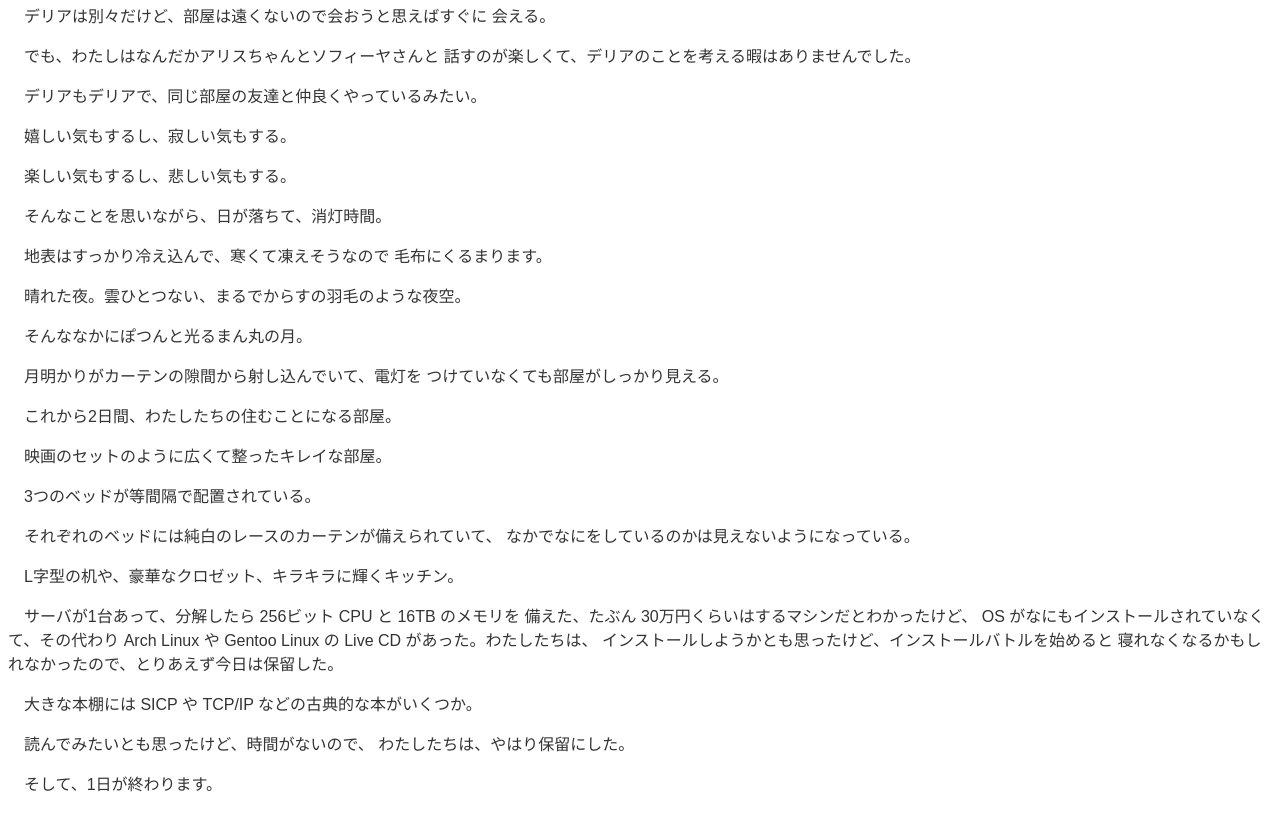
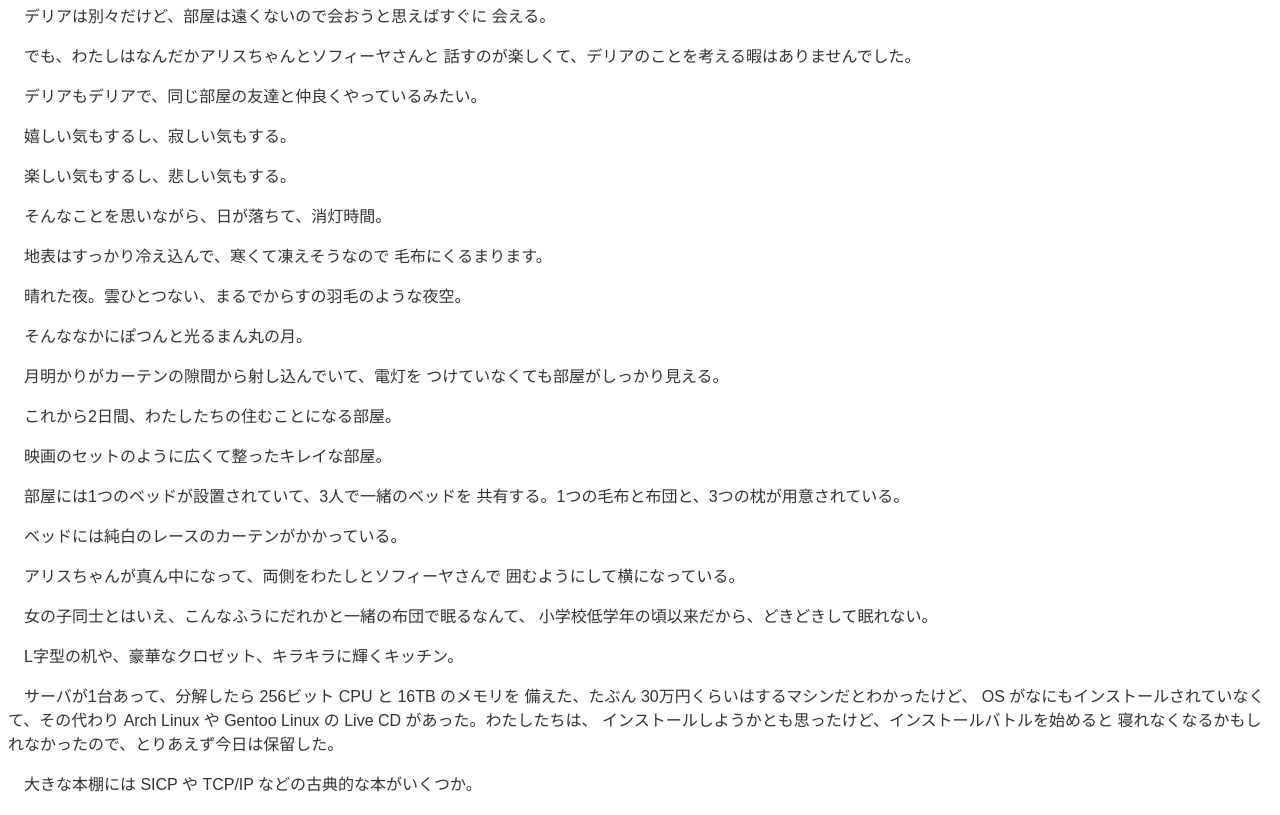
Before and after one commit to fairytale/fairytale.github.io, a plain HTML site: page abstr/episode/2045-04-05T05Z.html in a window 1280 px wide. Shown: the part 11185-12000 px from the top of the page. Drawn offline with Linux system fonts and the light colour scheme.

Commit message:
ベッドはひとつのほうがいい❤

```diff
--- a/abstr/episode/2045-04-05T05Z.html
+++ b/abstr/episode/2045-04-05T05Z.html
@@ -304,8 +304,10 @@
 <p>　月明かりがカーテンの隙間から射し込んでいて、電灯を つけていなくても部屋がしっかり見える。</p>
 <p>　これから2日間、わたしたちの住むことになる部屋。</p>
 <p>　映画のセットのように広くて整ったキレイな部屋。</p>
-<p>　3つのベッドが等間隔で配置されている。</p>
-<p>　それぞれのベッドには純白のレースのカーテンが備えられていて、 なかでなにをしているのかは見えないようになっている。</p>
+<p>　部屋には1つのベッドが設置されていて、3人で一緒のベッドを 共有する。1つの毛布と布団と、3つの枕が用意されている。</p>
+<p>　ベッドには純白のレースのカーテンがかかっている。</p>
+<p>　アリスちゃんが真ん中になって、両側をわたしとソフィーヤさんで 囲むようにして横になっている。</p>
+<p>　女の子同士とはいえ、こんなふうにだれかと一緒の布団で眠るなんて、 小学校低学年の頃以来だから、どきどきして眠れない。</p>
 <p>　L字型の机や、豪華なクロゼット、キラキラに輝くキッチン。</p>
 <p>　サーバが1台あって、分解したら 256ビット CPU と 16TB のメモリを 備えた、たぶん 30万円くらいはするマシンだとわかったけど、 OS がなにもインストールされていなくて、その代わり Arch Linux や Gentoo Linux の Live CD があった。わたしたちは、 インストールしようかとも思ったけど、インストールバトルを始めると 寝れなくなるかもしれなかったので、とりあえず今日は保留した。</p>
 <p>　大きな本棚には SICP や TCP/IP などの古典的な本がいくつか。</p>
@@ -337,7 +339,7 @@
 (* Continued-from: <a href="2045-04-05T03Z.html">&quot;Epsiode
 2045-04-05T03Z&quot;</a> *)<br />
 (* Continued-on: nil *)<br />
-(* Revision: &quot;0470e5f67574288359938fe10b5d124defa570a8&quot; *)<br />
+(* Revision: &quot;d1456a3a3b74a52bc5fae9465a07bacf2f23ea94&quot; *)<br />
 (* End: *)<br />
 </p>
 </body>
```
Also changed, not shown: abstr/episode/2045-04-05T05Z.txt, 1 other file.
